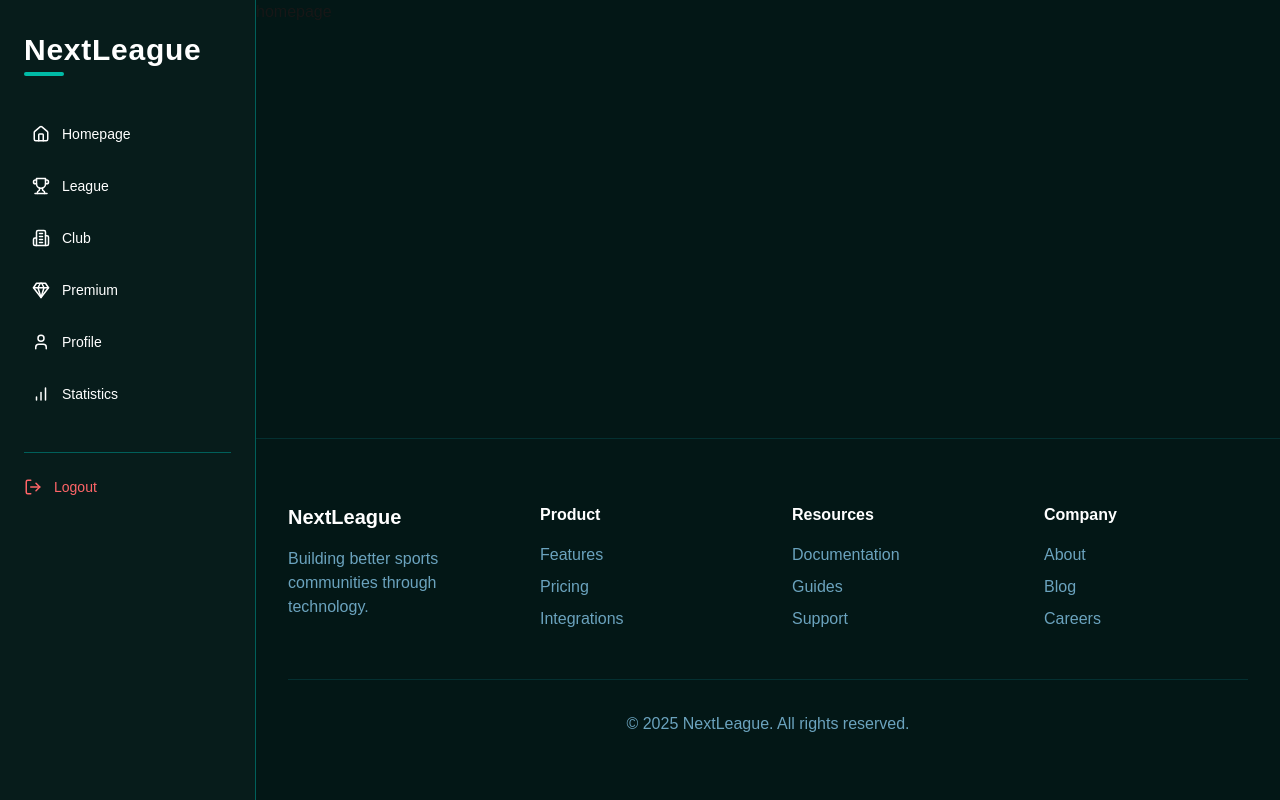
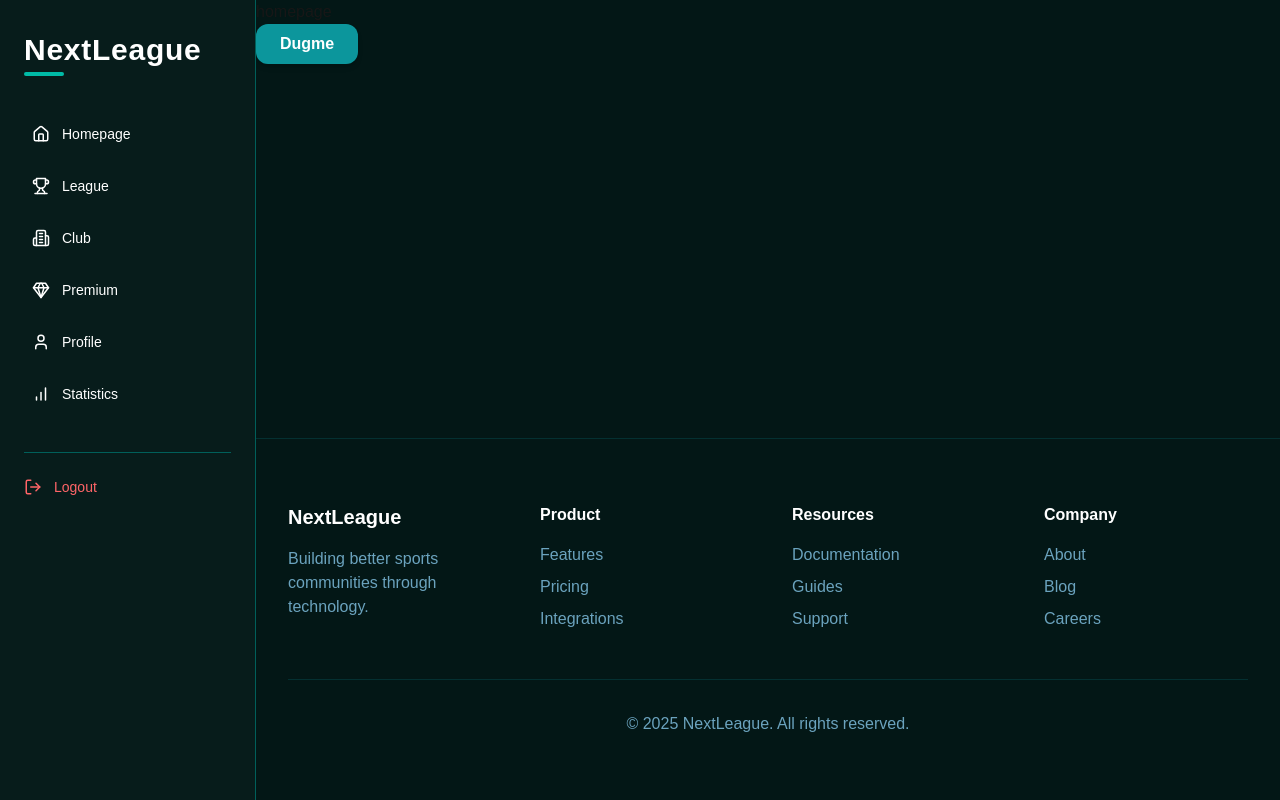
Before and after one commit to muminovixc/NextLeague, a Next.js app in the folder frontend/: page /homepage in a window 1280 px wide. Built offline with nearby package versions, Linux system fonts and the light colour scheme.

Commit message:
Added Button component

```diff
--- a/frontend/src/app/homepage/page.jsx
+++ b/frontend/src/app/homepage/page.jsx
@@ -2,6 +2,7 @@
 "use client";
 import Sidebar from '../../components/sidebar/sidebar';
 import Footer from '../../components/footer/footer';
+import Button from '../../components/button/button';
 
 export default function HomePage() {
   return (
@@ -10,6 +11,9 @@ export default function HomePage() {
       <main className={`flex-grow bg-[#031716] 'md:pl-64'`}>
           <h1>homepage</h1>
 
+          <Button onClick={() => alert("Kliknuto!")}>Dugme</Button>
+
+
 
         </main>
         <Footer/>
--- /dev/null
+++ b/frontend/src/components/button/button.jsx
@@ -0,0 +1,16 @@
+//Komponenta za button da nam svi buttoni budu isti
+//importate-  import Button from '../../components/button/button';
+// koristite  <Button onClick=......}>Dugme</Button>
+
+
+export default function Button({ children, onClick, type = "button" }) {
+    return (
+      <button
+        type={type}
+        onClick={onClick}
+        className="bg-[#0c969c] hover:bg-[#0a7075] active:bg-[#032f30] text-white font-semibold px-6 py-2 rounded-xl shadow-md transition-all duration-200"
+      >
+        {children}
+      </button>
+    );
+  }
```
